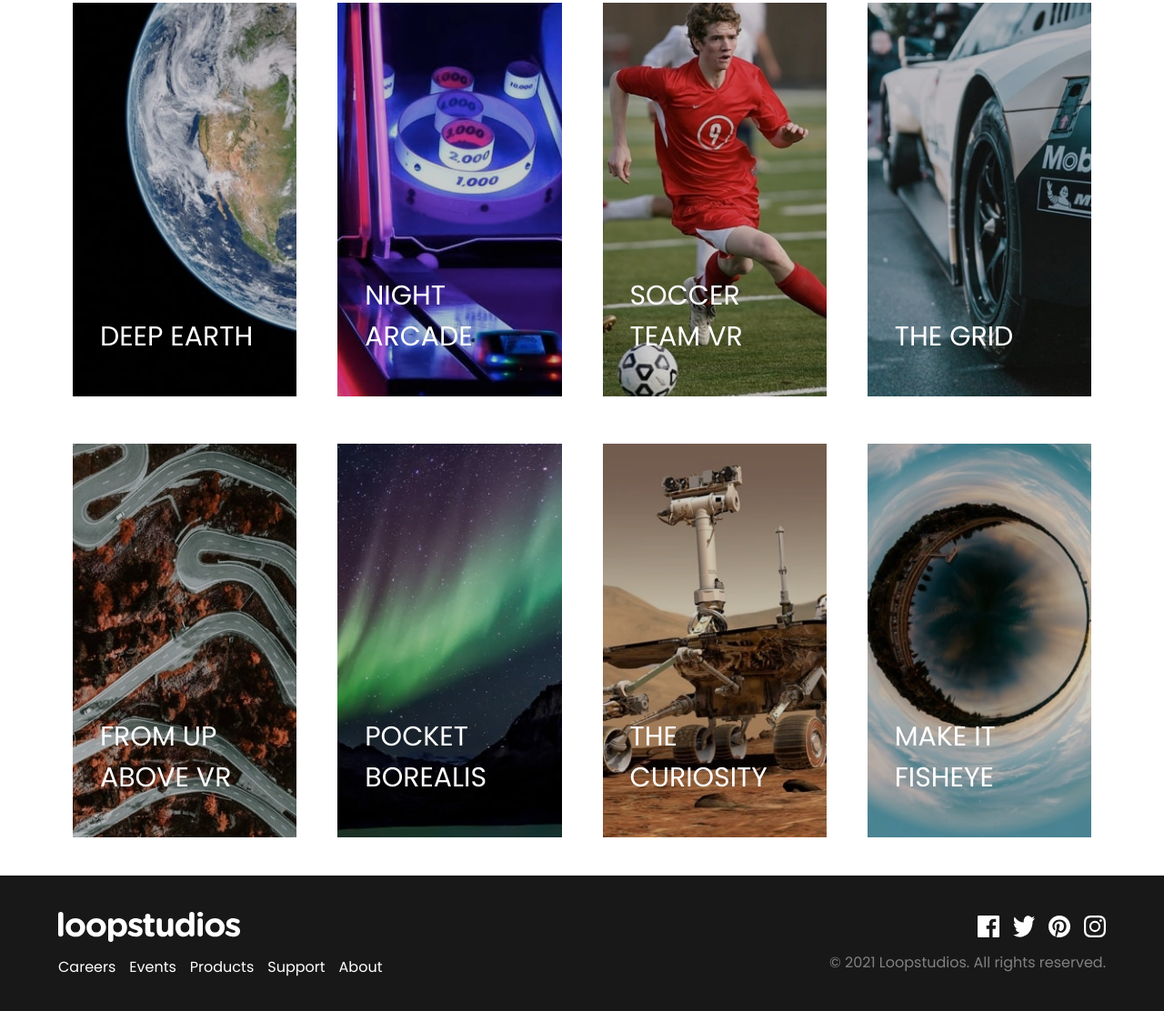
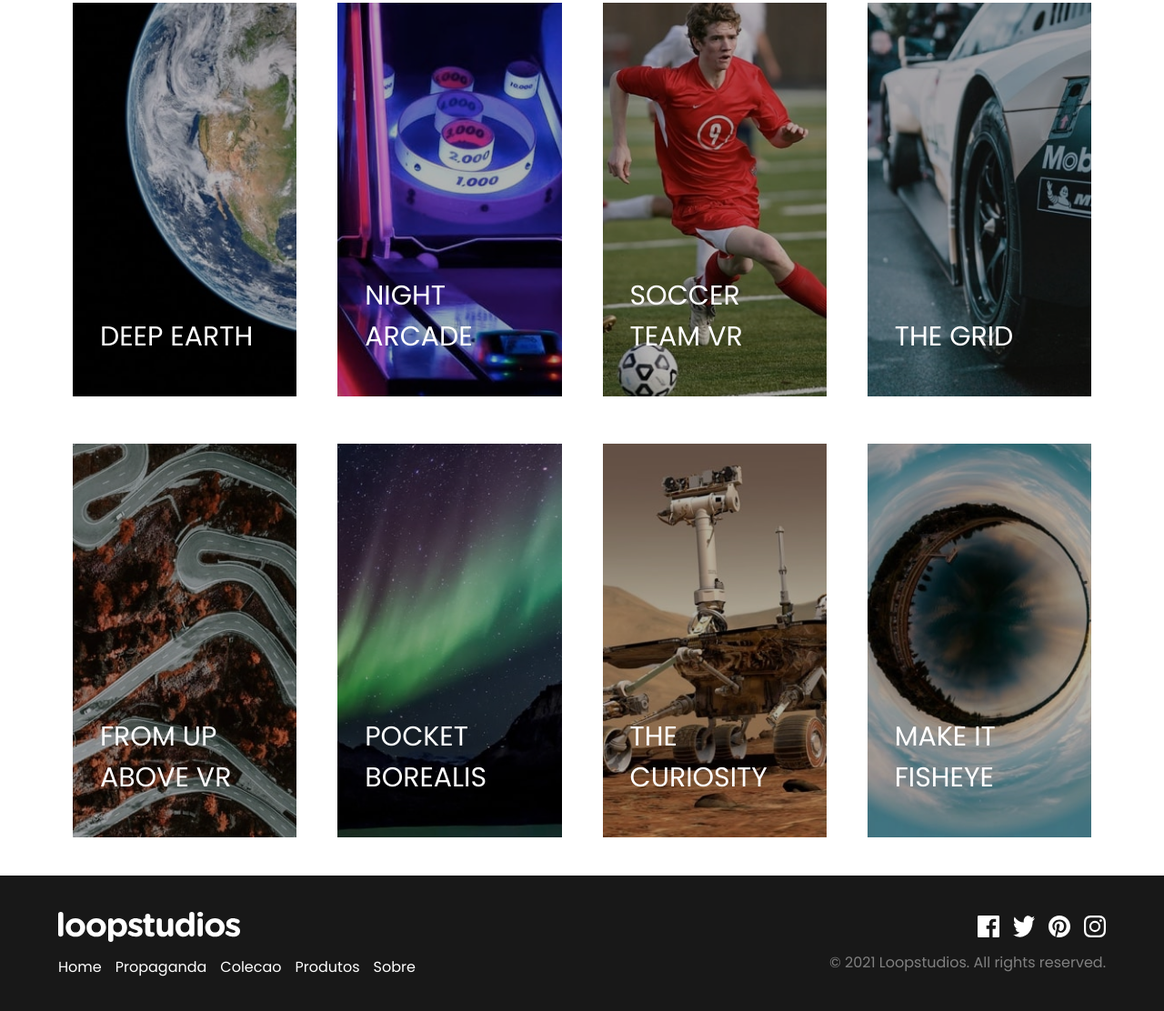
Before and after one commit to EstevaoSantos7/loopStudio, a plain HTML site: page index.html in a window 1280 px wide. Shown: the part 1544-2656 px from the top of the page at 91% size. Drawn offline with Linux system fonts and the light colour scheme.

Commit message:
Ajustes Header e footer

```diff
--- a/index.html
+++ b/index.html
@@ -32,17 +32,17 @@
 <body>
 
   <div class="containerBody">
-    <div class="containerInicio">
+    <div id="inicio" class="containerInicio">
       <img class="fundo" src="/images/desktop/image-hero.jpg" alt="">
       <div class="conteudoHero">
         <header>
           <img src="/images/logo.svg  " alt="">
           <div class="linksHeader">
-            <a href="">About </a>
-            <a href="">Careers</a>
-            <a href=""> Events</a>
-            <a href="">Products</a>
-            <a href="">Support</a>
+            <a href="#inicio">Home </a>
+            <a href="#propaganda">Propaganda</a>
+            <a href="#colecao"> Colecao</a>
+            <a href="">Produtos</a>
+            <a href="#Footer">Sobre </a>
           </div>
         </header>
 
@@ -53,7 +53,7 @@
 
 
     </div>
-    <div class="containerPropaganda">
+    <div id="propaganda" class="containerPropaganda">
 
       <img src="/images/desktop/image-interactive.jpg" alt="">
 
@@ -65,7 +65,7 @@
           to their brand.</p>
       </div>
     </div>
-    <div class="containerColecao">
+    <div id="colecao" class="containerColecao">
       <div class="tituloCaixa">
         <h1>Our creations</h1>
         <button class="all">
@@ -75,50 +75,50 @@
       <div class="caixas">
         <div class="gridColecao">
           <div class="caixa">
-            <img src="/images/desktop/image-deep-earth.jpg" alt="">
+            <img class="cardImage" src="/images/desktop/image-deep-earth.jpg" alt="">
             <h3 class="nameCaixa"> Deep earth</h3>
           </div>
           <div class="caixa">
-            <img src="/images/desktop/image-night-arcade.jpg" alt="">
+            <img class="cardImage" src="/images/desktop/image-night-arcade.jpg" alt="">
             <h3 class="nameCaixa"> Night arcade</h3>
           </div>
           <div class="caixa">
-            <img src="/images/desktop/image-soccer-team.jpg" alt="">
+            <img class="cardImage" src="/images/desktop/image-soccer-team.jpg" alt="">
             <h3 class="nameCaixa"> Soccer team VR</h3>
           </div>
           <div class="caixa">
-            <img src="/images/desktop/image-grid.jpg" alt="">
+            <img class="cardImage" src="/images/desktop/image-grid.jpg" alt="">
             <h3 class="nameCaixa"> The grid</h3>
           </div>
           <div class="caixa">
-            <img src="/images/desktop/image-from-above.jpg" alt="">
+            <img class="cardImage" src="/images/desktop/image-from-above.jpg" alt="">
             <h3 class="nameCaixa"> From up above VR</h3>
           </div>
           <div class="caixa">
-            <img src="/images/desktop/image-pocket-borealis.jpg" alt="">
+            <img class="cardImage" src="/images/desktop/image-pocket-borealis.jpg" alt="">
             <h3 class="nameCaixa"> Pocket borealis</h3>
           </div>
           <div class="caixa">
-            <img src="/images/desktop/image-curiosity.jpg" alt="">
+            <img class="cardImage" src="/images/desktop/image-curiosity.jpg" alt="">
             <h3 class="nameCaixa">The curiosity</h3>
           </div>
           <div class="caixa">
-            <img src="/images/desktop/image-fisheye.jpg" alt="">
+            <img class="cardImage" src="/images/desktop/image-fisheye.jpg" alt="">
             <h3 class="nameCaixa"> Make it fisheye</h3>
           </div>
         </div>
       </div>
     </div>
-    <div class="containerFooter">
+    <div id="Footer" class="containerFooter">
       <footer>
         <div class="conteudoLeft">
           <img src="/images/logo.svg" alt="">
           <div class="links">
-            <a class="link" href="">Careers</a>
-            <a class="link" href="">Events</a>
-            <a class="link" href="">Products</a>
-            <a class="link" href="">Support</a>
-            <a class="link" href="">About</a>
+            <a class="link" href="#inicio">Home </a>
+            <a class="link" href="#propaganda">Propaganda</a>
+            <a class="link" href="#colecao"> Colecao</a>
+            <a class="link" href="">Produtos</a>
+            <a class="link" href="#Footer">Sobre</a>
           </div>
         </div>
         <div class="conteudoRigth">
--- a/style.css
+++ b/style.css
@@ -3,6 +3,10 @@
     padding: 0;
     box-sizing: border-box;
     font-family: "Poppins", sans-serif;
+}
+
+html {
+    scroll-behavior: smooth;
 }
 
 .containerInicio {
@@ -71,6 +75,7 @@
         }
     }
 }
+
 
 .containerPropaganda {
     display: flex;
@@ -155,16 +160,20 @@
             .caixa {
                 position: relative;
                 transition: all 0.5s;
+                overflow: hidden;
 
-                &:hover {
-                    transform: translateY(-5px);
-                }
-
-                img {
+                .cardImage {
                     width: 100%;
                     object-fit: cover;
-                    filter: brightness(0.8);
+                    filter: brightness(0.7);
                     transition: all 0.5s;
+
+                    &:hover {
+                        transform: scale(1.1);
+                        transition: all .5s;
+                        filter: brightness(0.9);
+                    }
+
                 }
 
                 .nameCaixa {
@@ -250,7 +259,7 @@
                 flex-direction: row;
                 justify-content: end;
 
-                img{
+                img {
                     cursor: pointer;
 
                 }
```
